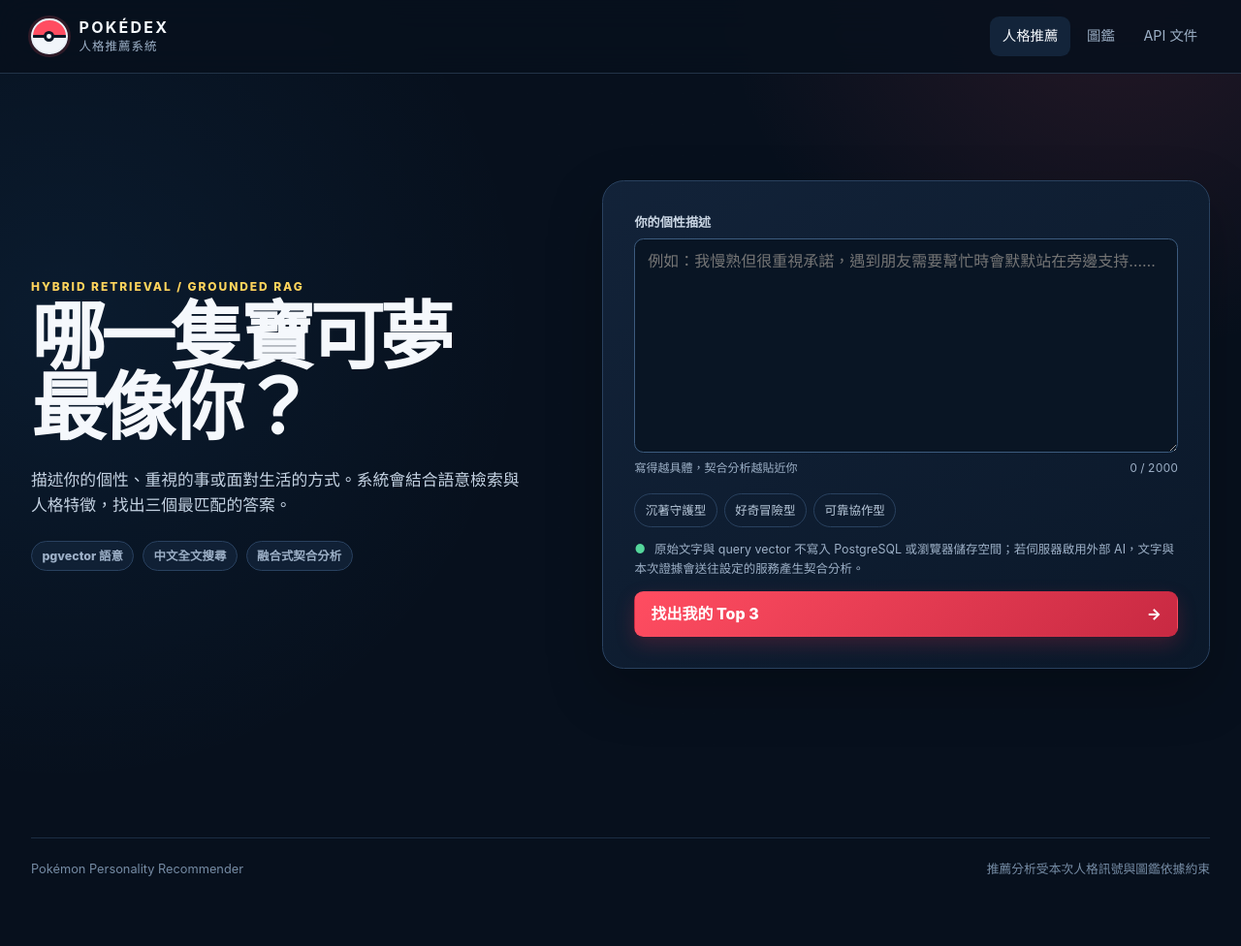
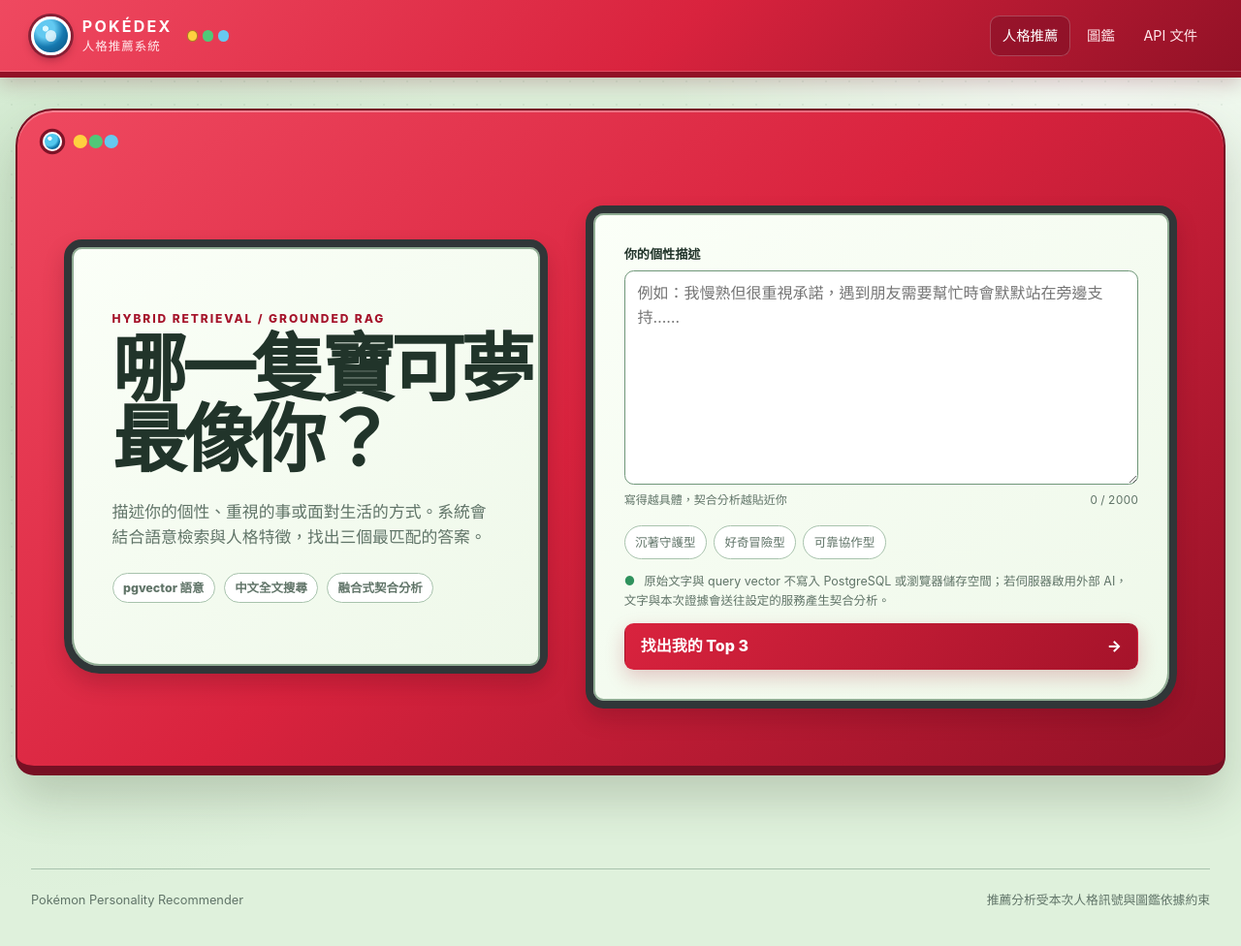
Before and after one commit to likaisuwork9616/pokemon-personality-recommender, a FastAPI app: page / in a window 1280 px wide. Shown: the whole page at 97% size. Before the commit the page ends 904 px from the top, so only its background shows below. Run offline with FastAPI, Linux system fonts and the light colour scheme; some libraries are stand-ins or nearby versions.

Commit message:
feat(ui): redesign app as a light pokedex interface

```diff
--- a/app/static/css/app.css
+++ b/app/static/css/app.css
@@ -1,23 +1,31 @@
 :root {
-  color-scheme: dark;
-  --bg: #07101d;
-  --surface: #0d1a2b;
-  --surface-raised: #13243a;
-  --surface-soft: #182c45;
-  --line: #29415f;
-  --line-strong: #3c5b7e;
-  --text: #f5f8fc;
-  --muted: #9db0c7;
-  --accent: #ff4d61;
-  --accent-dark: #c82942;
-  --signal: #ffd45c;
-  --focus: #73d9ff;
-  --success: #54d69b;
-  --danger: #ff8794;
+  color-scheme: light;
+  --page-bg: #dff1dc;
+  --bg: var(--page-bg);
+  --surface: #fbfff8;
+  --surface-raised: #ffffff;
+  --surface-soft: #e9f5e5;
+  --line: #a8c3ad;
+  --line-strong: #6f9679;
+  --text: #21342a;
+  --muted: #607468;
+  --accent: #d9233e;
+  --accent-dark: #a5132a;
+  --signal: #f2c744;
+  --signal-ink: #765000;
+  --focus: #167bad;
+  --success: #2f925d;
+  --danger: #be1e38;
+  --pokedex-red: #d9233e;
+  --pokedex-red-dark: #921126;
+  --pokedex-red-light: #ef4960;
+  --screen: #eef8e9;
+  --screen-deep: #d8ecd5;
+  --bezel: #303638;
   --radius-sm: 0.6rem;
   --radius: 1rem;
   --radius-lg: 1.4rem;
-  --shadow: 0 1.4rem 3.5rem rgba(0, 0, 0, 0.26);
+  --shadow: 0 1.1rem 2.8rem rgba(48, 83, 58, 0.16);
   font-family: Inter, "Noto Sans TC", "Microsoft JhengHei", system-ui, sans-serif;
   font-size: 16px;
 }
@@ -31,13 +39,13 @@ html {
   scroll-behavior: smooth;
 }
 
-body {
+body[data-theme="pokedex"] {
   min-height: 100vh;
   margin: 0;
   color: var(--text);
   background:
-    radial-gradient(circle at 90% -5%, rgba(255, 77, 97, 0.13), transparent 26rem),
-    radial-gradient(circle at 5% 35%, rgba(51, 161, 255, 0.08), transparent 30rem),
+    radial-gradient(circle at 88% 4%, rgba(255, 255, 255, 0.78), transparent 28rem),
+    radial-gradient(circle at 4% 42%, rgba(135, 190, 139, 0.28), transparent 32rem),
     var(--bg);
   line-height: 1.55;
 }
@@ -48,9 +56,9 @@ body::before {
   z-index: -1;
   content: "";
   pointer-events: none;
-  opacity: 0.19;
-  background-image: linear-gradient(rgba(255, 255, 255, 0.025) 1px, transparent 1px), linear-gradient(90deg, rgba(255, 255, 255, 0.025) 1px, transparent 1px);
-  background-size: 2rem 2rem;
+  opacity: 0.55;
+  background-image: radial-gradient(circle, rgba(58, 111, 70, 0.13) 1.2px, transparent 1.2px);
+  background-size: 1.5rem 1.5rem;
 }
 
 a {
@@ -116,10 +124,12 @@ button:disabled {
   display: flex;
   align-items: center;
   justify-content: space-between;
-  min-height: 4.75rem;
+  min-height: 5rem;
   padding: 0.75rem max(1rem, calc((100vw - 76rem) / 2));
-  background: rgba(7, 16, 29, 0.88);
-  border-bottom: 1px solid rgba(87, 117, 151, 0.35);
+  color: #ffffff;
+  background: linear-gradient(135deg, var(--pokedex-red-light), var(--pokedex-red) 54%, var(--pokedex-red-dark));
+  border-bottom: 0.38rem solid var(--pokedex-red-dark);
+  box-shadow: 0 0.45rem 1.2rem rgba(104, 14, 34, 0.22), inset 0 -1px rgba(255, 255, 255, 0.18);
   backdrop-filter: blur(1rem);
 }
 
@@ -130,6 +140,17 @@ button:disabled {
   text-decoration: none;
 }
 
+.brand::after {
+  width: 0.58rem;
+  aspect-ratio: 1;
+  margin-left: 0.2rem;
+  content: "";
+  background: #ffd13f;
+  border: 1px solid rgba(75, 31, 4, 0.45);
+  border-radius: 50%;
+  box-shadow: 1rem 0 #50c878, 2rem 0 #67c8ef;
+}
+
 .brand > span:last-child {
   display: grid;
   line-height: 1.1;
@@ -142,7 +163,7 @@ button:disabled {
 
 .brand small {
   margin-top: 0.25rem;
-  color: var(--muted);
+  color: #ffe8ec;
   font-size: 0.78rem;
   letter-spacing: 0.08em;
 }
@@ -150,21 +171,21 @@ button:disabled {
 .brand-mark {
   position: relative;
   display: grid;
-  width: 2.35rem;
+  width: 2.55rem;
   aspect-ratio: 1;
   place-items: center;
   overflow: hidden;
-  background: linear-gradient(var(--accent) 0 44%, #0b1726 44% 56%, #f1f5fa 56%);
-  border: 2px solid #eaf0f7;
+  background: radial-gradient(circle at 34% 28%, #d9f8ff 0 8%, #62c9f1 10% 28%, #1679b0 56%, #084d79 100%);
+  border: 0.22rem solid #ffffff;
   border-radius: 50%;
-  box-shadow: 0 0 0 3px rgba(255, 77, 97, 0.16);
+  box-shadow: 0 0 0 0.18rem #852035, 0 0.3rem 0.55rem rgba(67, 10, 25, 0.35);
 }
 
 .brand-mark span {
-  width: 0.68rem;
+  width: 0.72rem;
   aspect-ratio: 1;
-  background: #f7fbff;
-  border: 3px solid #0b1726;
+  background: rgba(255, 255, 255, 0.72);
+  border: 0;
   border-radius: 50%;
 }
 
@@ -175,7 +196,7 @@ button:disabled {
 
 .site-nav a {
   padding: 0.6rem 0.8rem;
-  color: var(--muted);
+  color: #ffe8ec;
   border-radius: var(--radius-sm);
   font-size: 0.9rem;
   text-decoration: none;
@@ -216,7 +238,7 @@ button:disabled {
 
 .eyebrow {
   margin: 0 0 0.4rem;
-  color: var(--signal);
+  color: var(--accent-dark);
   font-size: 0.75rem;
   font-weight: 800;
   letter-spacing: 0.16em;
@@ -247,7 +271,7 @@ button:disabled {
 }
 
 .field > span:first-child {
-  color: #cad6e4;
+  color: var(--text);
   font-size: 0.82rem;
   font-weight: 700;
 }
@@ -259,19 +283,19 @@ button:disabled {
   min-height: 2.8rem;
   padding: 0.66rem 0.8rem;
   color: var(--text);
-  background: #091524;
+  background: #ffffff;
   border: 1px solid var(--line-strong);
   border-radius: var(--radius-sm);
 }
 
 .field input::placeholder {
-  color: #7388a2;
+  color: #82958a;
 }
 
 .field input:hover,
 .field select:hover,
 .field textarea:hover {
-  border-color: #6688ad;
+  border-color: var(--focus);
 }
 
 .input-shell {
@@ -316,11 +340,11 @@ button:disabled {
 .button-primary {
   color: #fff;
   background: linear-gradient(135deg, var(--accent), var(--accent-dark));
-  box-shadow: 0 0.5rem 1.25rem rgba(200, 41, 66, 0.24);
+  box-shadow: 0 0.5rem 1.25rem rgba(165, 19, 42, 0.22);
 }
 
 .button-primary:hover {
-  background: linear-gradient(135deg, #ff6878, #db304a);
+  background: linear-gradient(135deg, #ed455b, #bd1832);
 }
 
 .button-quiet {
@@ -361,7 +397,7 @@ button:disabled {
 }
 
 .card {
-  background: linear-gradient(145deg, rgba(19, 36, 58, 0.96), rgba(11, 25, 42, 0.96));
+  background: linear-gradient(145deg, var(--surface-raised), var(--screen));
   border: 1px solid var(--line);
   border-radius: var(--radius-lg);
   box-shadow: var(--shadow);
@@ -623,16 +660,62 @@ button:disabled {
 
 /* Recommendation page */
 .recommendation-shell {
+  width: min(88rem, calc(100% - 2rem));
   padding-bottom: 4rem;
 }
 
 .recommendation-hero {
+  position: relative;
   display: grid;
   grid-template-columns: minmax(18rem, 0.9fr) minmax(25rem, 1.1fr);
-  gap: clamp(2rem, 6vw, 6rem);
-  min-height: calc(100vh - 4.75rem);
-  padding: clamp(3rem, 8vh, 6rem) 0;
+  gap: clamp(1.25rem, 3vw, 2.5rem);
+  min-height: min(48rem, calc(100vh - 7rem));
+  padding: clamp(3.8rem, 7vw, 5.4rem) clamp(1.25rem, 4vw, 3rem) clamp(1.5rem, 4vw, 3rem);
+  margin: 2rem 0;
   align-items: center;
+  background: linear-gradient(140deg, var(--pokedex-red-light), var(--pokedex-red) 48%, var(--pokedex-red-dark));
+  border: 2px solid #771024;
+  border-bottom-width: 0.65rem;
+  border-radius: 2.4rem 2.4rem 1.2rem 1.2rem;
+  box-shadow: 0 1.5rem 3rem rgba(73, 82, 59, 0.24), inset 0 2px rgba(255, 255, 255, 0.3);
+}
+
+.recommendation-hero::before {
+  position: absolute;
+  top: 1.35rem;
+  left: 1.6rem;
+  width: 1rem;
+  aspect-ratio: 1;
+  content: "";
+  background: radial-gradient(circle at 34% 30%, #f5fdff 0 12%, #53c8ef 16% 48%, #0b70a4 68%);
+  border: 0.16rem solid #ffffff;
+  border-radius: 50%;
+  box-shadow:
+    0 0 0 0.2rem #7e1428,
+    1.8rem 0 0 -0.18rem #ffd13f,
+    2.8rem 0 0 -0.18rem #50c878,
+    3.8rem 0 0 -0.18rem #66c9ef;
+}
+
+.hero-copy,
+.recommendation-form {
+  min-height: 28rem;
+  padding: clamp(1.35rem, 3.4vw, 2.6rem);
+  background: linear-gradient(145deg, #fbfff8, var(--screen));
+  border: 0.55rem solid var(--bezel);
+  border-radius: 1.15rem 1.15rem 1.15rem 2.3rem;
+  box-shadow: inset 0 0 0 2px #8fac93, 0 0.7rem 1.3rem rgba(83, 8, 26, 0.24);
+}
+
+.hero-copy {
+  display: flex;
+  flex-direction: column;
+  justify-content: center;
+}
+
+.recommendation-form {
+  align-content: center;
+  border-radius: 1.15rem 1.15rem 2.3rem 1.15rem;
 }
 
 .hero-copy h1 {
@@ -650,7 +733,7 @@ button:disabled {
 .hero-copy > p:not(.eyebrow) {
   max-width: 34rem;
   margin: 1.5rem 0 0;
-  color: #c4d2e2;
+  color: var(--muted);
   font-size: 1.05rem;
 }
 
@@ -665,7 +748,7 @@ button:disabled {
 .trait-chip {
   padding: 0.3rem 0.65rem;
   color: var(--muted);
-  background: rgba(19, 36, 58, 0.82);
+  background: #ffffff;
   border: 1px solid var(--line);
   border-radius: 999px;
   font-size: 0.78rem;
@@ -703,8 +786,8 @@ button:disabled {
 
 .example-prompts button {
   padding: 0.42rem 0.65rem;
-  color: #b9c9db;
-  background: transparent;
+  color: var(--muted);
+  background: #ffffff;
   border: 1px solid var(--line);
   border-radius: 999px;
   font-size: 0.78rem;
@@ -1306,8 +1391,8 @@ button:disabled {
   min-height: 5rem;
   padding: 1.4rem 0;
   margin: 0 auto;
-  color: #768ca5;
-  border-top: 1px solid rgba(60, 91, 126, 0.4);
+  color: var(--muted);
+  border-top: 1px solid var(--line);
   font-size: 0.8rem;
 }
 
--- a/app/templates/admin.html
+++ b/app/templates/admin.html
@@ -5,10 +5,10 @@
   <meta name="viewport" content="width=device-width, initial-scale=1">
   <meta name="description" content="管理寶可夢圖鑑資料、啟用狀態與檢索來源。">
   <title>{{ page_title }}</title>
-  <link rel="stylesheet" href="/static/css/app.css">
+  <link rel="stylesheet" href="/static/css/app.css?v=20260907-6">
   <script src="/static/js/admin.js" defer></script>
 </head>
-<body data-page="admin">
+<body data-page="admin" data-theme="pokedex">
   <a class="skip-link" href="#admin-main">跳到管理內容</a>
   <header class="site-header">
     <a class="brand" href="/" aria-label="寶可夢人格推薦首頁">
--- a/app/templates/catalog.html
+++ b/app/templates/catalog.html
@@ -5,10 +5,10 @@
   <meta name="viewport" content="width=device-width, initial-scale=1">
   <meta name="description" content="搜尋並篩選寶可夢圖鑑資料。">
   <title>{{ page_title }}</title>
-  <link rel="stylesheet" href="/static/css/app.css?v=20260907-5">
+  <link rel="stylesheet" href="/static/css/app.css?v=20260907-6">
   <script src="/static/js/catalog.js?v=20260907-5" defer></script>
 </head>
-<body data-page="catalog">
+<body data-page="catalog" data-theme="pokedex">
   <a class="skip-link" href="#catalog-results">跳到圖鑑結果</a>
 
   <header class="site-header">
--- a/app/templates/pokemon_detail.html
+++ b/app/templates/pokemon_detail.html
@@ -5,10 +5,10 @@
   <meta name="viewport" content="width=device-width, initial-scale=1">
   <meta name="description" content="查看寶可夢完整圖鑑資料。">
   <title>{{ page_title }}</title>
-  <link rel="stylesheet" href="/static/css/app.css">
+  <link rel="stylesheet" href="/static/css/app.css?v=20260907-6">
   <script src="/static/js/catalog.js" defer></script>
 </head>
-<body data-page="detail" data-pokemon-id="{{ pokemon_id }}">
+<body data-page="detail" data-theme="pokedex" data-pokemon-id="{{ pokemon_id }}">
   <a class="skip-link" href="#pokemon-detail">跳到寶可夢資料</a>
 
   <header class="site-header">
--- a/app/templates/recommendation.html
+++ b/app/templates/recommendation.html
@@ -5,10 +5,10 @@
   <meta name="viewport" content="width=device-width, initial-scale=1">
   <meta name="description" content="輸入你的個性與生活方式，取得有可追蹤證據的 Top 3 寶可夢人格推薦。">
   <title>{{ page_title }}</title>
-  <link rel="stylesheet" href="/static/css/app.css?v=20260907-4">
+  <link rel="stylesheet" href="/static/css/app.css?v=20260907-6">
   <script src="/static/js/recommendation.js?v=20260907-4" defer></script>
 </head>
-<body data-page="recommendation">
+<body data-page="recommendation" data-theme="pokedex">
   <a class="skip-link" href="#recommendation-form">跳到推薦表單</a>
 
   <header class="site-header">
```
Also changed, not shown: other parts of app/static/css/app.css (+134 -67 lines), tests/test_recommendation_web.py (+36 -2 lines).
